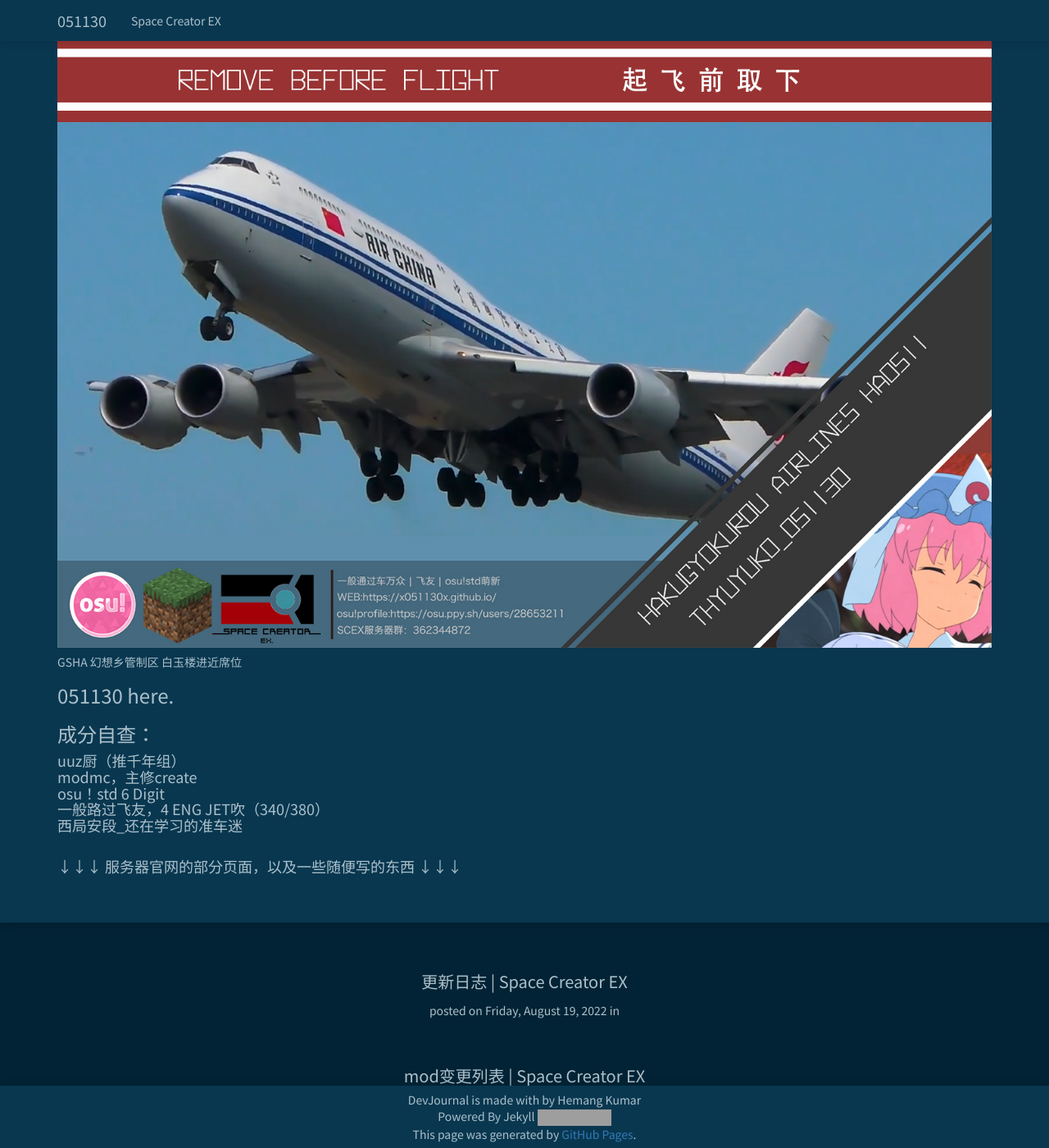
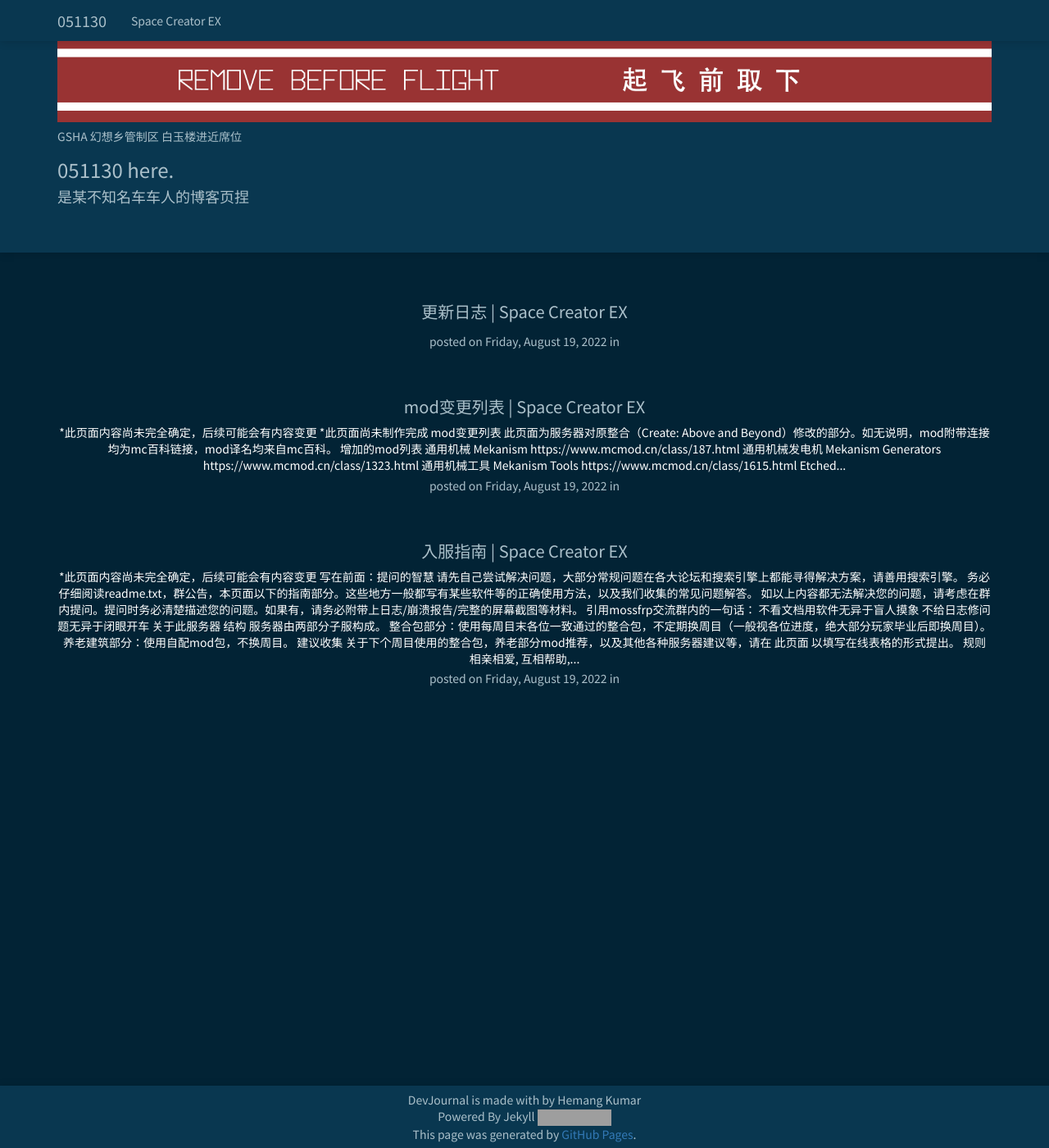
Before and after one commit to x051130x/x051130x.github.io, a Jekyll site: the page built from index.html, in a window 1280 px wide and 1400 px high. Shown: the whole window at 82% size. Built offline with Jekyll 4.4.1, drawn with Linux system fonts in a browser that asks for light colours; nearby versions of some CDN libraries; grey boxes are pictures that could not be loaded.

Commit message:
make it simple

```diff
--- a/_config.yml
+++ b/_config.yml
@@ -9,7 +9,7 @@
 title: "051130"
 
 #write html inside the double quotes to display in jumbotron
-description: "<img style=\"width: 100%;height: 100%;\" src=\"https://x051130x.github.io/img/top.png\" title=\"top\" /><img style=\"width: 100%;height: 100%;\" src=\"https://x051130x.github.io/img/profile.jpg\" title=\"profile\" /><h5>GSHA 幻想乡管制区 白玉楼进近席位</h5><h3>051130 here.</h3><h3>成分自查：</h3><h4>uuz厨（推千年组）</br>modmc，主修create</br>osu！std 6 Digit</br>一般路过飞友，4 ENG JET吹（340/380）</br>西局安段_还在学习的准车迷</br></br></h4><h4>↓↓↓ 服务器官网的部分页面，以及一些随便写的东西 ↓↓↓</h4>"
+description: "<img style=\"width: 100%;height: 100%;\" src=\"https://x051130x.github.io/img/top.png\" title=\"top\" /><h5>GSHA 幻想乡管制区 白玉楼进近席位</h5><h3>051130 here.</h3><h4>是某不知名车车人的博客页捏</h4>"
 
 
 
```
Also changed, not shown: img/ZVOS[B{W0R~2[8XOJB7A1F2.jpg (deleted), img/profile.jpg (deleted).
